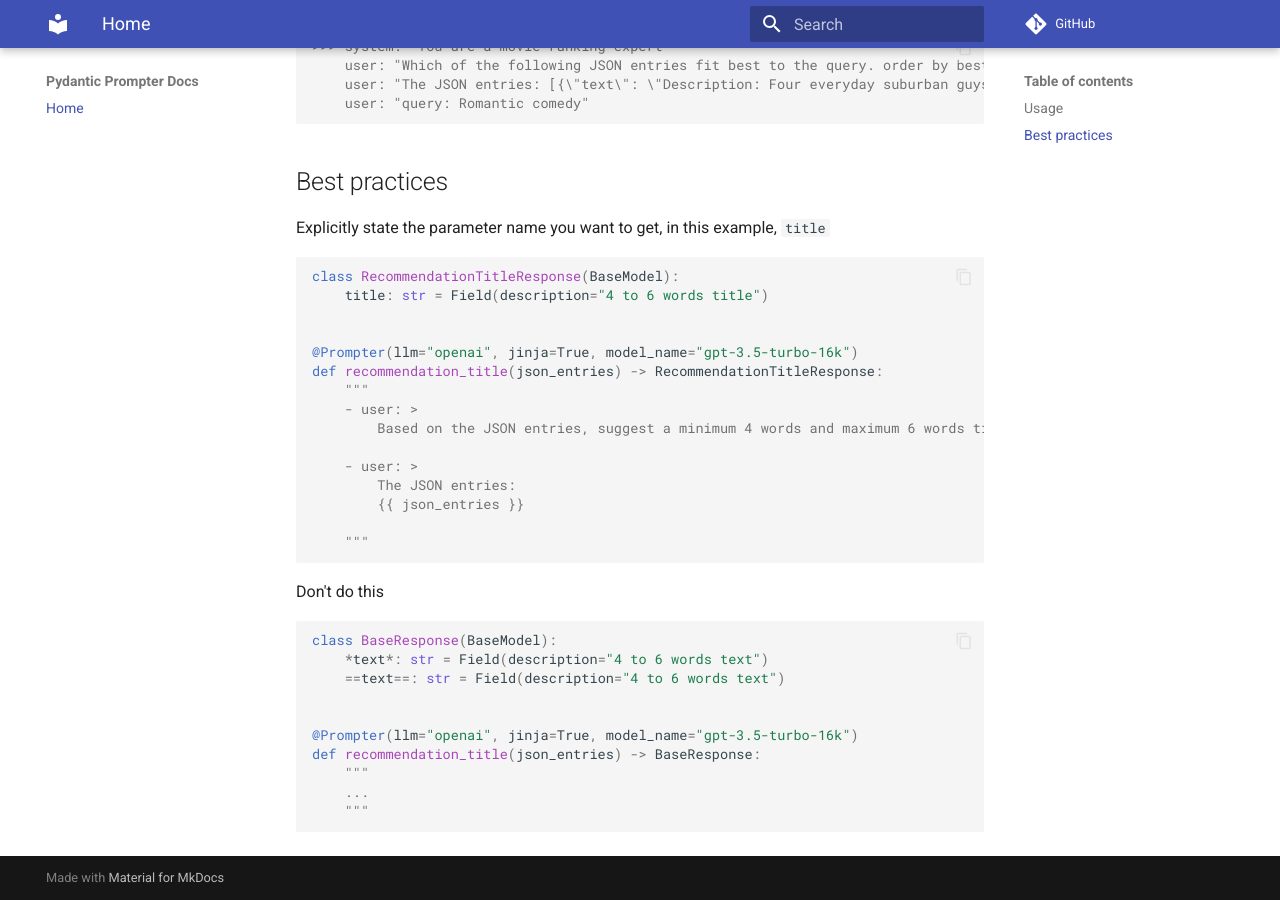
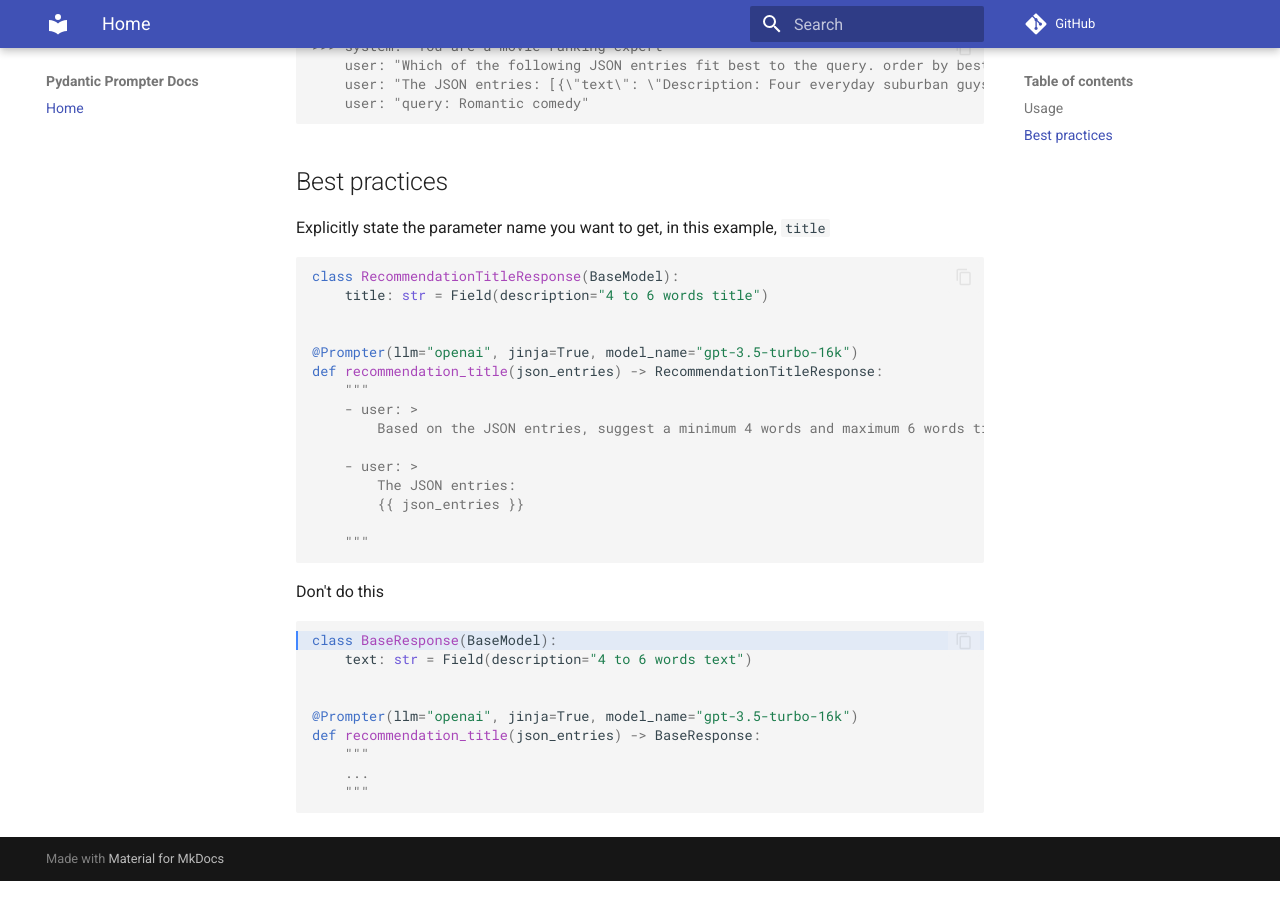
Before and after one commit to helmanofer/pydantic-prompter, an MkDocs documentation site: the page built from docs/index.md, in a window 1280 px wide and 900 px high, scrolled down 1339 px. Built offline with MkDocs 1.6.1 and Material for MkDocs 9.7.7, drawn with Linux system fonts in a browser that asks for light colours; comment, search, counter and statistics services are not loaded.

Commit message:
highlight code
Signed-off-by: Ofer Helman <ofer.helman@kaltura.com>

````diff
--- a/docs/index.md
+++ b/docs/index.md
@@ -94,10 +94,9 @@ def recommendation_title(json_entries) -> RecommendationTitleResponse:
 ```
 Don't do this
 
-```py
+```py hl_lines="1"
 class BaseResponse(BaseModel):
-    *text*: str = Field(description="4 to 6 words text")
-    ==text==: str = Field(description="4 to 6 words text")
+    text: str = Field(description="4 to 6 words text")
 
 
 @Prompter(llm="openai", jinja=True, model_name="gpt-3.5-turbo-16k")
````
